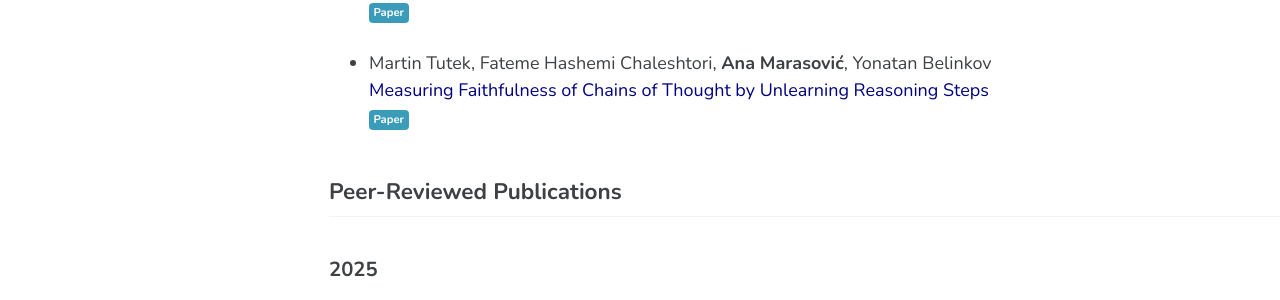
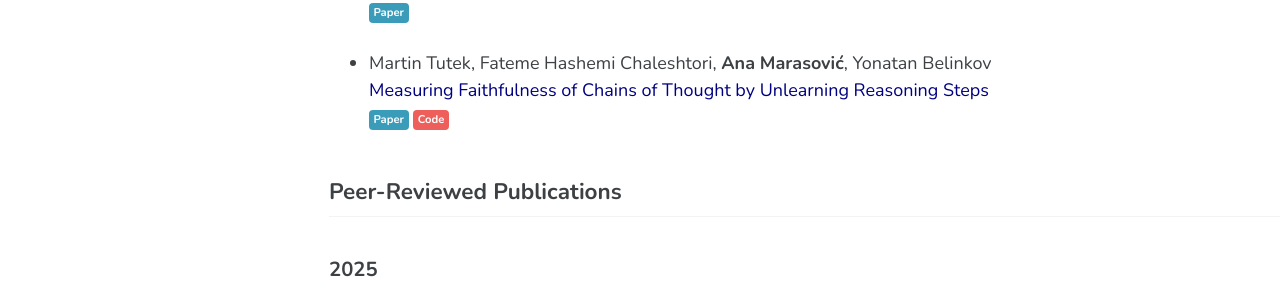
Before and after one commit to amarasovic/amarasovic.github.io, a Jekyll site: the page built from publications/index.md, in a window 1280 px wide and 900 px high. Shown: the part 393-693 px from the top of the window. Built offline with Jekyll 4.4.1, drawn with Linux system fonts in a browser that asks for light colours; cached includes are drawn as plain includes; a script that is not in the unit is left out.

Commit message:
Add code repository link to CoT faithfulness paper
🤖 Generated with [Claude Code](https://claude.ai/code)

Co-Authored-By: Claude <noreply@anthropic.com>

```diff
--- a/publications/index.md
+++ b/publications/index.md
@@ -16,7 +16,7 @@ Jump to: [preprints](https://www.anamarasovic.com/publications/#preprints), peer
 
 * Martin Tutek, Fateme Hashemi Chaleshtori, **Ana Marasović**, Yonatan Belinkov
 <span style="color:navy">Measuring Faithfulness of Chains of Thought by Unlearning Reasoning Steps</span>
-[Paper](https://arxiv.org/abs/2502.14829){: .btn .btn--info .btn--small}
+[Paper](https://arxiv.org/abs/2502.14829){: .btn .btn--info .btn--small} [Code](https://github.com/technion-cs-nlp/parametric-faithfulness){: .btn .btn--danger .btn--small}
 
 
 ## Peer-Reviewed Publications
```
